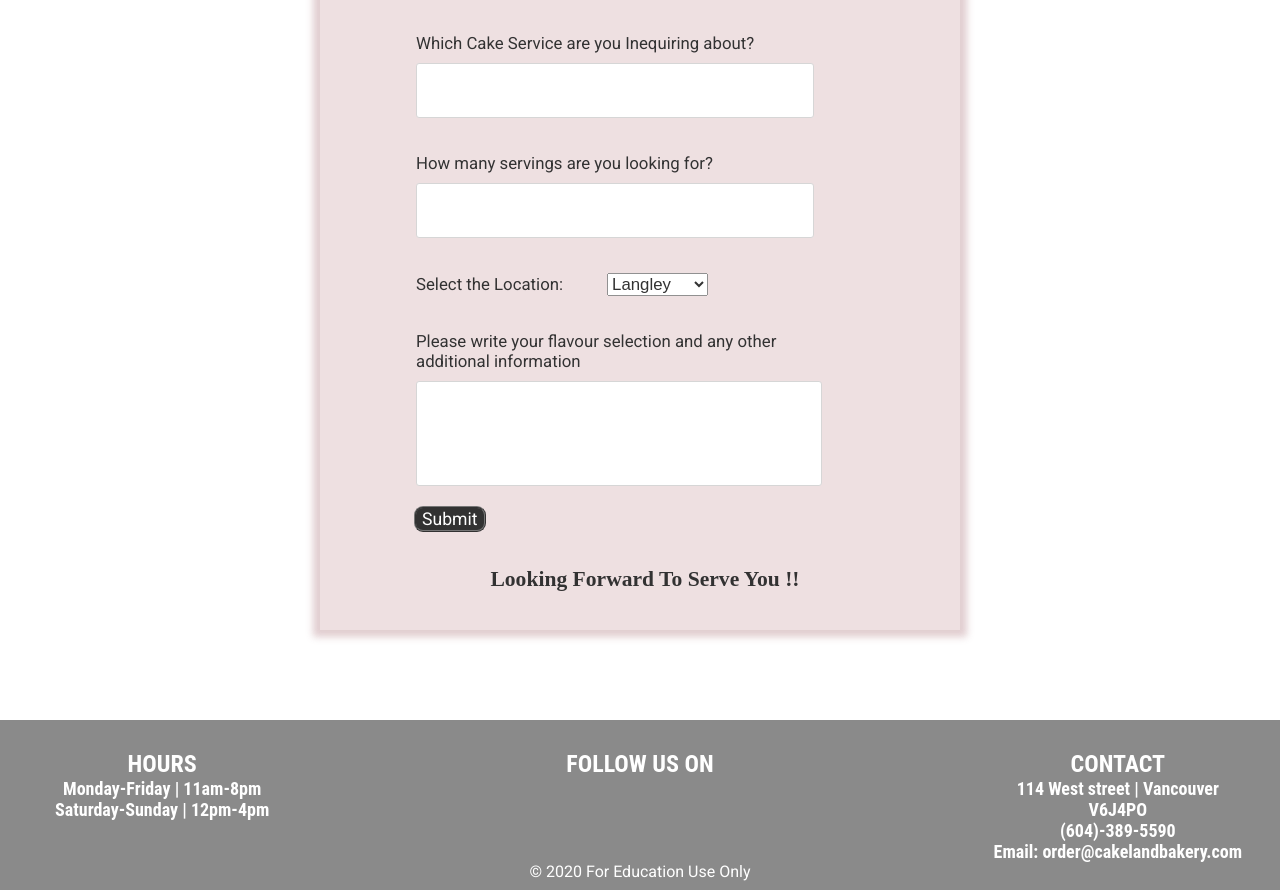
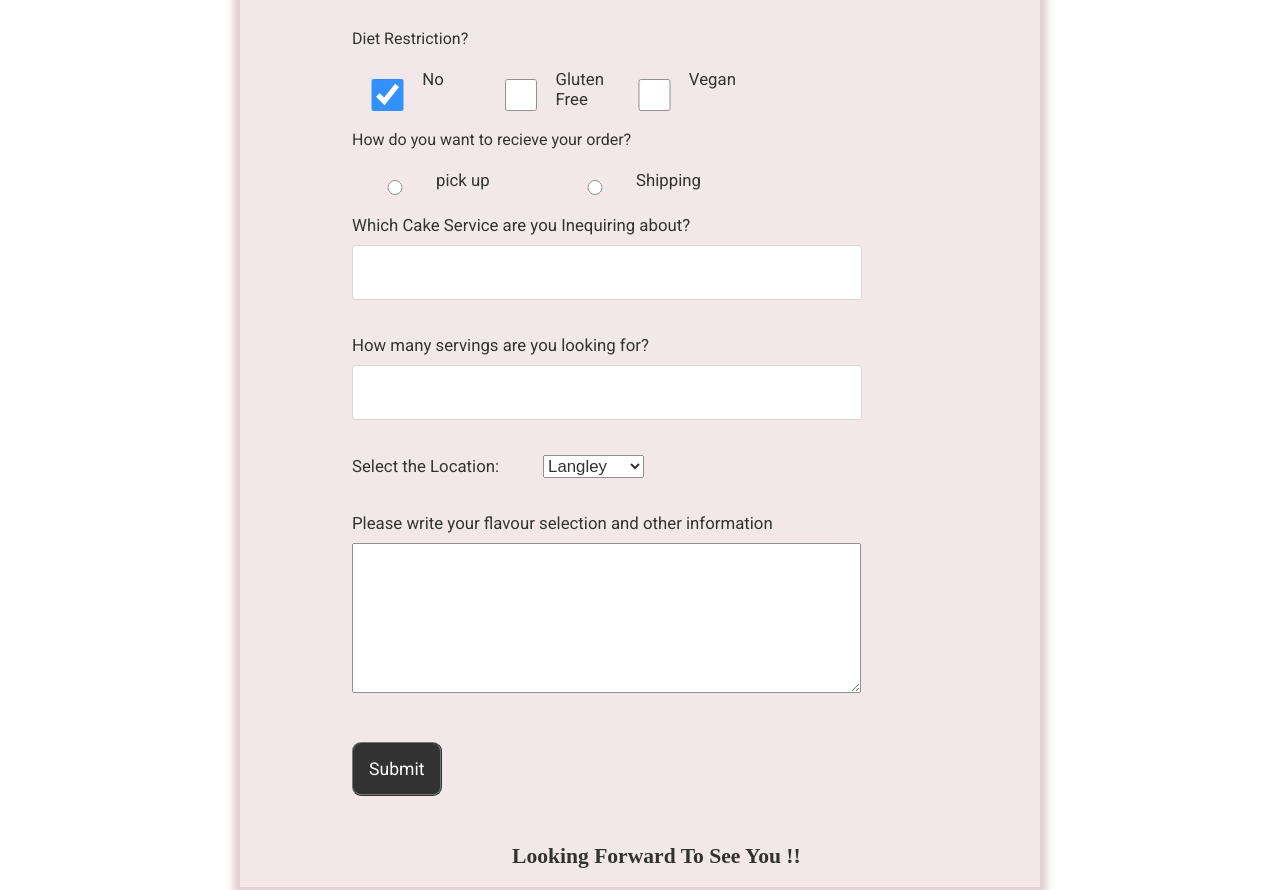
Before and after one commit to business-brochure/TWD-24--Business-Brochure, a plain HTML site: page form.html in a window 1280 px wide. Shown: the part 808-1698 px from the top of the page. Drawn offline with Linux system fonts and the light colour scheme.

Commit message:
fixing the forms

```diff
--- a/form.html
+++ b/form.html
@@ -55,13 +55,7 @@
                        <h2>CAKE LAND BAKERY</h2>
                     </div>
 
-                    <div class="">
-                        <input type="checkbox" id="topping-01" name="topping[]" value="pepperoni" checked>
-                        <label for="topping-01">Male</label>
 
-                        <input type="checkbox" id="topping-02" name="topping[]" value="mushrooms" checked>
-                        <label for="topping-02">Female</label>
-                    </div>
 
                        <fieldset>
 
@@ -90,7 +84,29 @@
                                     <label for="phone-number">Phone Number*</label>
                                     <input type="phone-number" id="phone-number" name="phone-number">
                                 </div><!-- end form-row -->
+    <div class="ticks">
+    <p> Diet Restriction?</p>
+    <div class="checkbox">
+        <input type="checkbox" id="topping-01" name="topping[]" value="pepperoni" checked>
+        <label for="topping-01">No</label>
 
+        <input type="checkbox" id="topping-02" name="topping[]" value="Gluten" >
+        <label for="topping-02">Gluten Free</label>
+
+        <input type="checkbox" id="topping-03" name="topping[]" value="Vegan">
+        <label for="topping-03">Vegan</label>
+
+      </div>
+
+      <p>How do you want to recieve your order?</p>
+   <div class="radio">
+
+      <input type="radio" name="crust" id="pickup" value="thin" >
+       <label for="pickup">pick up </label>
+        <input type="radio" name="crust" id="shipping" value="hand">
+        <label for="shipping">Shipping </label>
+  </div>
+</div> <!--end of thicks-->
                                 <div class="form-row question2">
                                     <label for="question2" class="col-form-label">Which Cake Service are you Inequiring about? </label>
                                     <input type="question2" id="question2" name="question2" class="form-control">
@@ -119,25 +135,26 @@
 
 
                             <div class="form-row question4">
-                                <label for="Question4" class="col-form-label">Please write your flavour selection and  any other  additional information</label>
-                                <input type="Question4" id="question4" name="question4" class="form-control">
+                                <label for="Question4" class="col-form-label">Please write your flavour selection and other information</label>
+                                <!-- <input type="Question4" id="question4" name="question4" class="form-control"> -->
+                                <form class="txt-area">
+                                    <textarea> </textarea>
+                                </form>
                             </div><!-- end form-row -->
-
+                            <div class="form-row submit-group">
+                                <div class="form-row submit">
+                                    <input type="submit" value="Submit"  />
+                                </div>
+                            </div>
 
 
                        </fieldset>  <!--end of fieldset-->
 
-                       <div class="form-row submit-group">
-                           <div class="form-row submit">
-
-                               <input type="submit" value="Submit"  />
-                           </div>
-                       </div>
+                       <div class="serve">
+                        <h1>Looking Forward To See You !!</h1>
+                              </div><!--nend of serve-->
 
 
-                            <div class="serve">
-                       <h1>Looking Forward To Serve You !!</h1>
-                             </div><!--nend of serve-->
 
 
                     </form>
--- a/scss/_form.scss
+++ b/scss/_form.scss
@@ -132,3 +132,31 @@
     font-size: 1.05em;
     margin-left: 40px;
 }
+.checkbox{
+    display: flex;
+}
+
+.radio{
+   display: flex;
+   justify-content: space-between;
+
+}
+.radio label{
+    margin-right: 40px;
+}
+.ticks{
+    display: block;
+    margin-bottom: 20px;
+}
+.ticks p{
+    width: 400px;
+    padding-bottom: 5px;
+}
+textarea{
+  width: 509px;
+  height: 150px;
+ margin-top: 10px;
+}
+.serve{
+    margin-left: 30%;
+}
--- a/scss/_wrapper.scss
+++ b/scss/_wrapper.scss
@@ -1,6 +1,6 @@
 .wrapper-content {
     max-width: 800px;
-    background-color:rgba(231, 211, 213, 0.87);
+    background-color:rgba(231, 211, 213, 0.651);
     opacity: 0.8;
     box-shadow: 0 0 7px 7px rgba(216, 190, 193, 0.938);
     margin: 0 auto;
```
Also changed, not shown: scss/styles.css, 1 other file.
